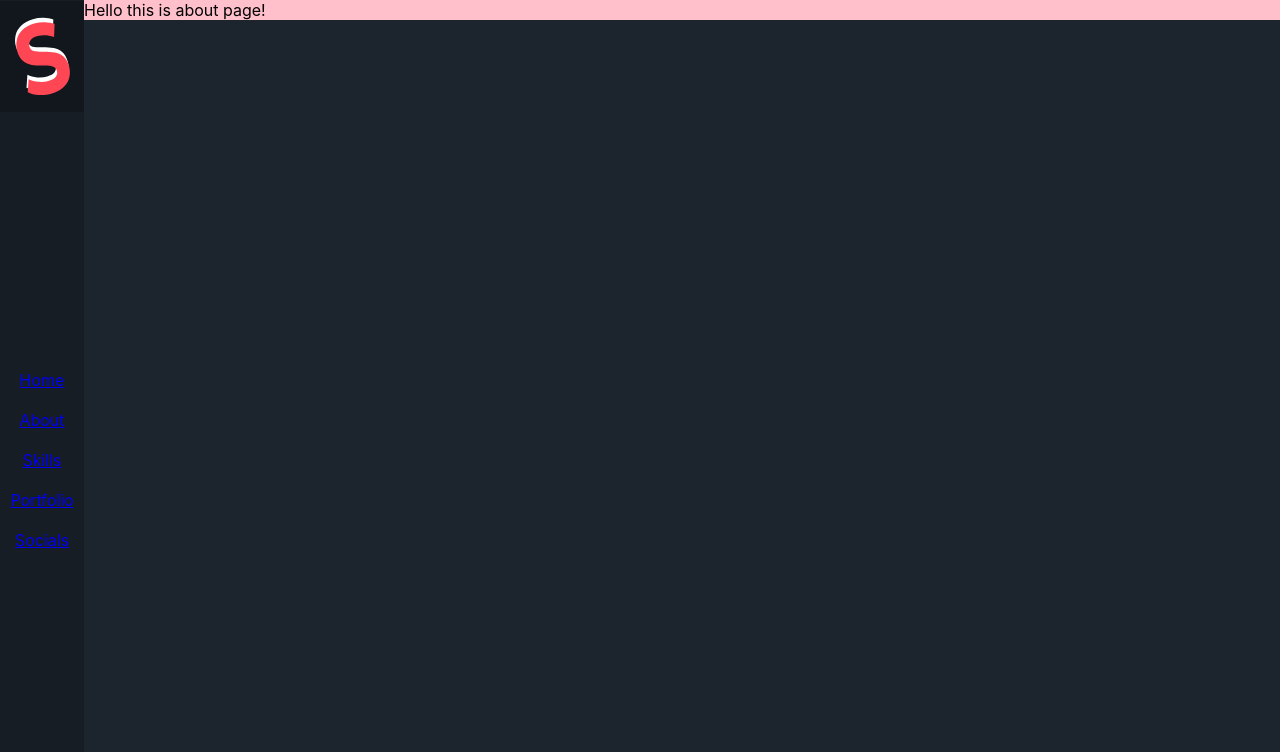
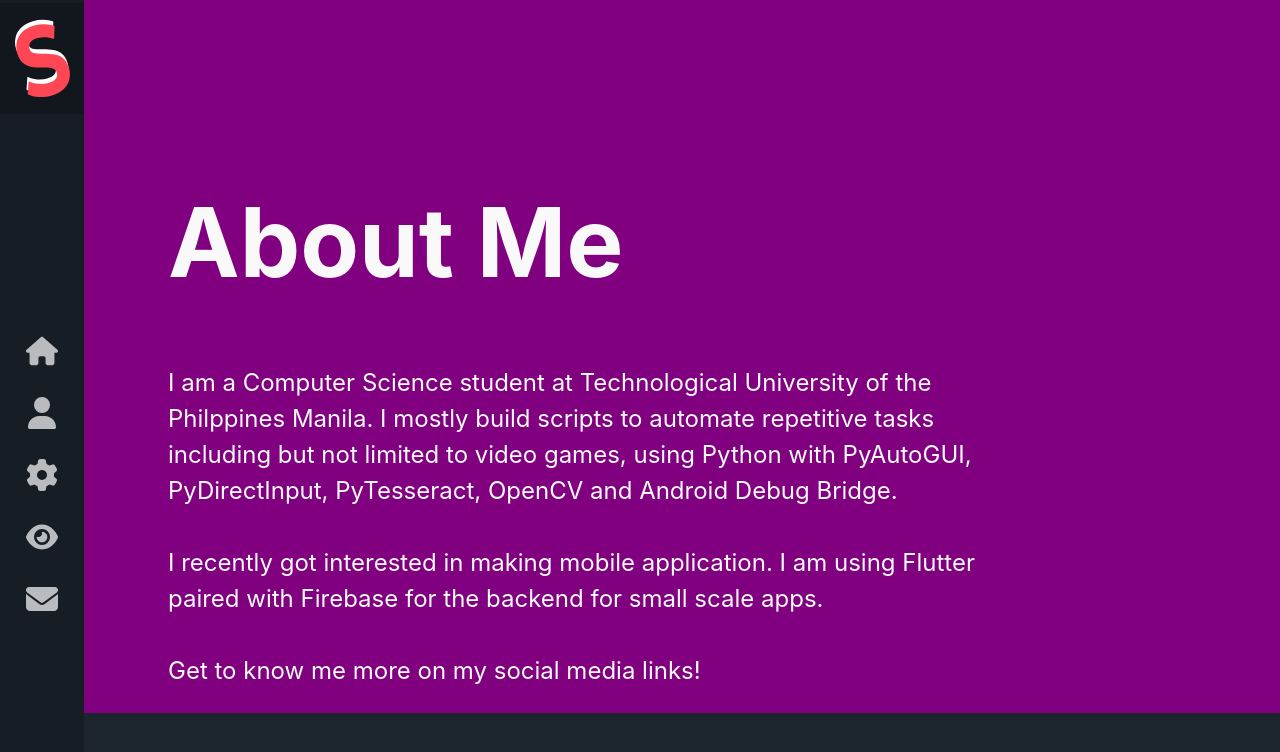
Before and after one commit to rlysam/sam-resume, a React (Create React App) app: page /about in a window 1280 px wide. Shown: the top 752 px of the page. Built offline with nearby package versions, Linux system fonts and the light colour scheme.

Commit message:
About Contents done

```diff
--- a/package.json
+++ b/package.json
@@ -3,6 +3,9 @@
   "version": "0.1.0",
   "private": true,
   "dependencies": {
+    "@fortawesome/fontawesome-svg-core": "^6.3.0",
+    "@fortawesome/free-solid-svg-icons": "^6.3.0",
+    "@fortawesome/react-fontawesome": "^0.2.0",
     "@testing-library/jest-dom": "^5.16.5",
     "@testing-library/react": "^13.4.0",
     "@testing-library/user-event": "^13.5.0",
--- a/src/components/NavBar.js
+++ b/src/components/NavBar.js
@@ -1,22 +1,23 @@
 import { Link } from "react-router-dom";
 import NavIconLogo from "../assets/Nav-Icon.svg";
+import { FontAwesomeIcon } from "@fortawesome/react-fontawesome";
+import { faHome, faUser, faGear, faEye, faEnvelope, }
+from "@fortawesome/free-solid-svg-icons";
 
 const Navbar = () => {
 	return (
 		<nav className="navbar">
 			<h1 className="nav-icon">
 				<Link to="/">
-				<img src={ NavIconLogo } alt="" srcset="" className="nav-logo-icon" />
+					<img src={NavIconLogo} alt="" srcset="" className="nav-logo-icon" />
 				</Link>
 			</h1>
 			<div className="links">
-				<Link to="/">
-					Home
-				</Link>
-				<Link to="/About">About</Link>
-				<Link to="/About">Skills</Link>
-				<Link to="/About">Portfolio</Link>
-				<Link to="/About">Socials</Link>
+				<Link to="/"> <     FontAwesomeIcon className="link-item" icon={faHome} /> </Link>
+				<Link to="/About"> <FontAwesomeIcon className="link-item" icon={faUser} /> </Link>
+				<Link to="/Skils"><FontAwesomeIcon className="link-item" icon={faGear} /> </Link>
+				<Link to="/Works"> <FontAwesomeIcon className="link-item" icon={faEye} /> </Link>
+				<Link to="/Socials"> <FontAwesomeIcon className="link-item" icon={faEnvelope} /> </Link>
 			</div>
 		</nav>
 	);
--- a/src/index.css
+++ b/src/index.css
@@ -31,12 +31,11 @@ code {
 
 /* container for Nav-Icon */
 .nav-icon {
-	/* background-color: pink; */
 	display: flex;
 	flex-direction: column;
 	align-items: center;
 	justify-content: center;
-	height: 80px;
+	height: 84px;
 }
 
 /* Container for all the links */
@@ -50,21 +49,36 @@ code {
 	justify-content: center;
 }
 
-/* children of the links */
-.links > *  + * {
-	margin-top: 20px;
+.link-item {
+	margin-top: 28px;
+	color: #FFFFFF;
+	opacity: 0.7;
+	height: 32px;
+	width: 32px;
 }
 
-/* Home */
 /* Actual content(?) */
 .content {
-	/* color: #f9f9f9; */
-	color: black;
-	background-color: aqua;
+	background-color: purple;
+	color: #f9f9f9;
 	margin-left: 84px; /* para naka align  din sa kabila*/
 	padding: 0px 0px;
+	padding-left: 84px;
+	padding-top: 120px;
+	display: flex;
+	flex: 1;
+}
+
+.title {
+	font-size: 96px;
+}
+
+.body-text {
+	font-size: 24px;
+	line-height: 36px;
 }
 
 .about {
-	background-color: pink;
+	/* background-color: pink; */
+	width: 844px;
 }
--- a/src/pages/About.js
+++ b/src/pages/About.js
@@ -5,7 +5,24 @@
 // import useFetch from "./useFetch";
 
 const About = () => {
-	return <div className="about">Hello this is about page!</div>;
+	return (
+		<div className="about">
+			<h1 className="title">About Me</h1>
+			<p className="body-text">
+				I am a Computer Science student at Technological University of the
+				Philppines Manila. I mostly build scripts to automate repetitive tasks
+				including but not limited to video games, using Python with PyAutoGUI,
+				PyDirectInput, PyTesseract, OpenCV and Android Debug Bridge.
+				<br />
+				<br />
+				I recently got interested in making mobile application. I am using
+				Flutter paired with Firebase for the backend for small scale apps.
+				<br />
+				<br />
+				Get to know me more on my social media links!
+			</p>
+		</div>
+	);
 };
 
 export default About;
```
Also changed, not shown: 1 other file (tests, documents, lock files or other folders).
